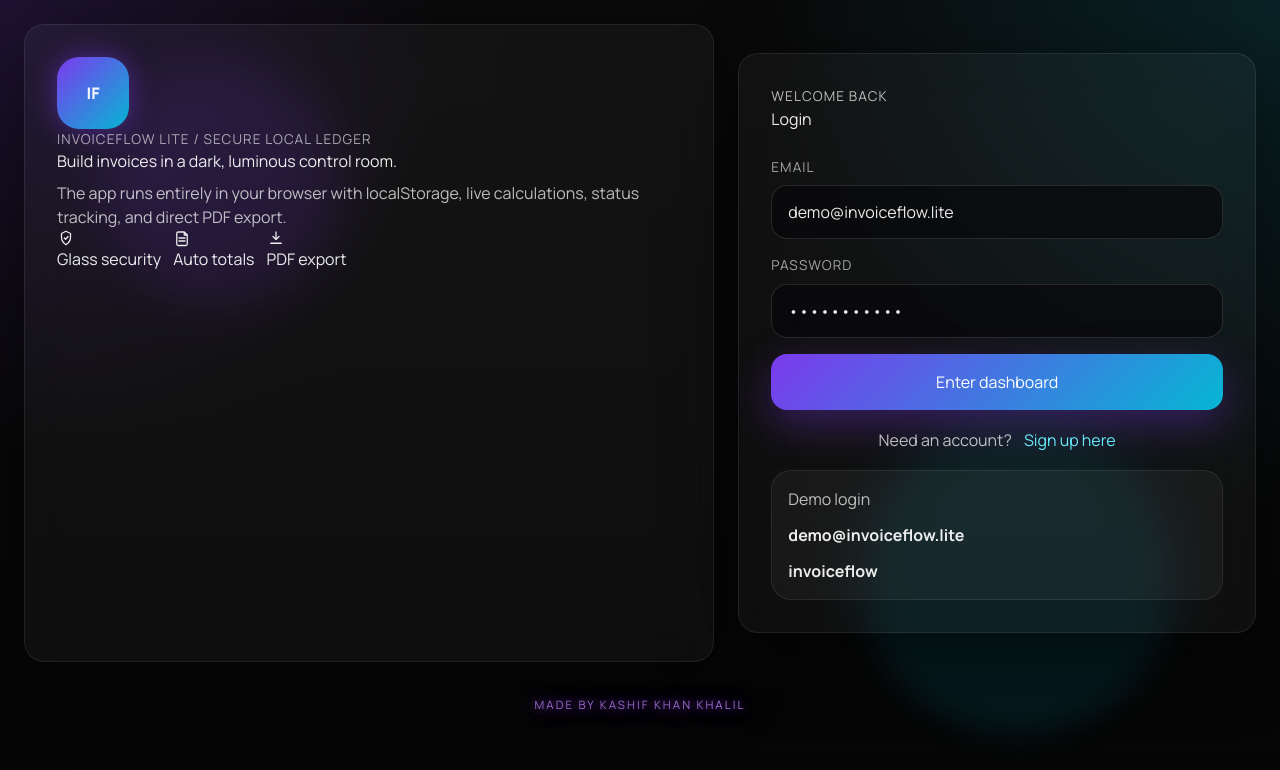
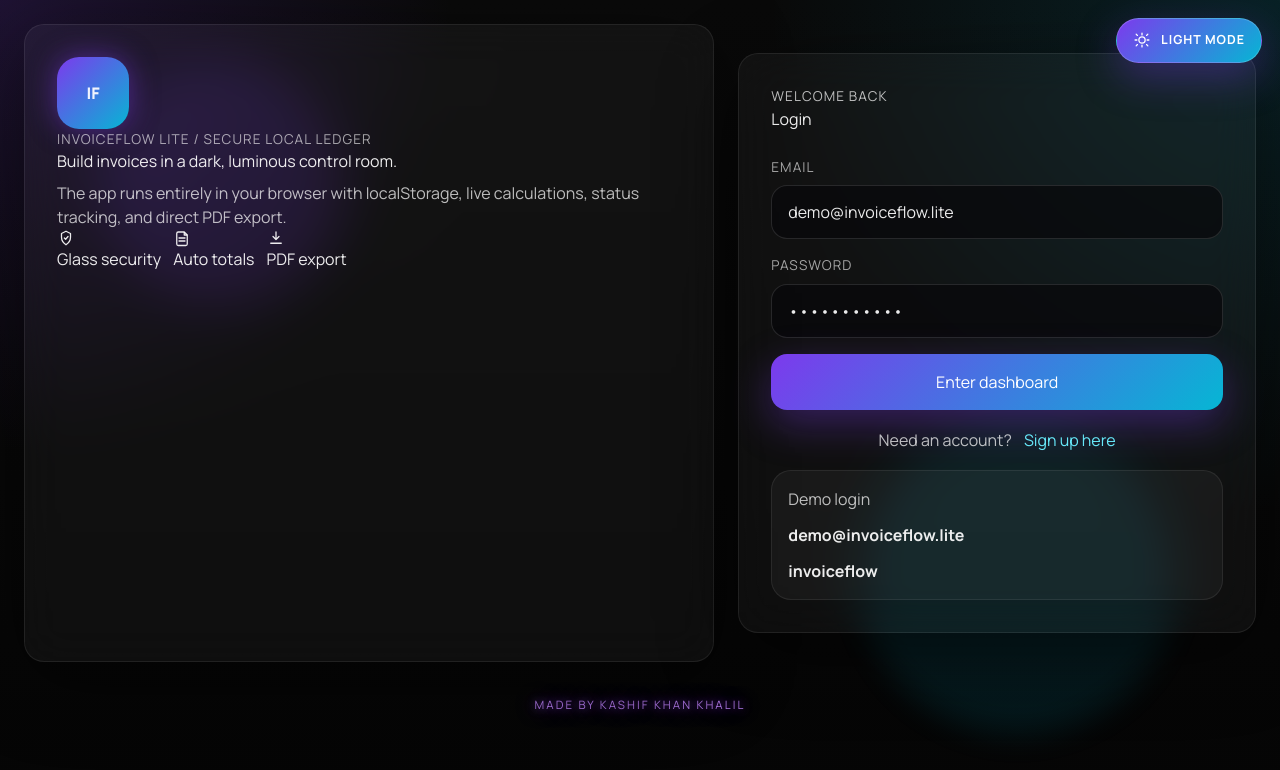
Before and after one commit to kali-lover333/InvoiceFlow-Lite, a React (Vite) app: page /login in a window 1280 px wide. Shown: the top 770 px of the page. Built offline with nearby package versions, Linux system fonts and the light colour scheme.

Commit message:
gradient dark light mode added

```diff
--- a/src/App.css
+++ b/src/App.css
@@ -140,6 +140,35 @@
 .theme-toggle .icon {
   width: 18px;
   height: 18px;
+}
+
+.theme-toggle-floating {
+  position: fixed;
+  top: 18px;
+  right: 18px;
+  z-index: 80;
+  display: inline-flex;
+  align-items: center;
+  gap: 10px;
+  padding: 12px 16px;
+  border-radius: 999px;
+  color: white;
+  background: var(--button-gradient);
+  border: 1px solid rgba(255, 255, 255, 0.18);
+  box-shadow: var(--button-shadow);
+  backdrop-filter: blur(18px);
+  -webkit-backdrop-filter: blur(18px);
+}
+
+.theme-toggle-floating:hover {
+  box-shadow: var(--button-shadow-hover);
+}
+
+.theme-toggle-floating span {
+  font-size: 0.78rem;
+  font-weight: 700;
+  letter-spacing: 0.08em;
+  text-transform: uppercase;
 }
 
 .topbar-actions {
@@ -764,6 +793,12 @@ select:focus {
     gap: 12px;
   }
 
+  .theme-toggle-floating {
+    top: 12px;
+    right: 12px;
+    padding: 10px 12px;
+  }
+
   .sidebar,
   .topbar,
   .content-panel,
--- a/src/App.jsx
+++ b/src/App.jsx
@@ -1054,7 +1054,7 @@ function AdminPage({ users, setUsers, currentUser }) {
   )
 }
 
-function AppShell({ currentUser, onLogout, theme, onToggleTheme }) {
+function AppShell({ currentUser, onLogout }) {
   const location = useLocation()
   const navigate = useNavigate()
 
@@ -1125,15 +1125,6 @@ function AppShell({ currentUser, onLogout, theme, onToggleTheme }) {
             <h1>{title}</h1>
           </div>
           <div className="topbar-actions">
-            <button
-              type="button"
-              className="theme-toggle button-secondary"
-              onClick={onToggleTheme}
-              aria-label={theme === 'dark' ? 'Switch to light mode' : 'Switch to dark mode'}
-            >
-              {theme === 'dark' ? <SunIcon /> : <MoonIcon />}
-              <span>{theme === 'dark' ? 'Light' : 'Dark'}</span>
-            </button>
             <div className="topbar-chip">{currentUser?.email || 'local session'}</div>
             <Link className="button-primary small" to="/create">
               <CreateIcon />
@@ -1157,6 +1148,20 @@ function SiteFooter() {
     <footer className="site-footer">
       <span>Made by Kashif Khan Khalil</span>
     </footer>
+  )
+}
+
+function ThemeToggleButton({ theme, onToggleTheme }) {
+  return (
+    <button
+      type="button"
+      className="theme-toggle theme-toggle-floating"
+      onClick={onToggleTheme}
+      aria-label={theme === 'dark' ? 'Switch to light mode' : 'Switch to dark mode'}
+    >
+      {theme === 'dark' ? <SunIcon /> : <MoonIcon />}
+      <span>{theme === 'dark' ? 'Light mode' : 'Dark mode'}</span>
+    </button>
   )
 }
 
@@ -1197,6 +1202,7 @@ function AppRoutes() {
 
   return (
     <BrowserRouter>
+      <ThemeToggleButton theme={theme} onToggleTheme={() => setTheme((current) => (current === 'dark' ? 'light' : 'dark'))} />
       <Routes>
         <Route path="/login" element={<AuthPage mode="login" users={users} session={session} setUsers={setUsers} setSession={setSession} />} />
         <Route path="/signup" element={<AuthPage mode="signup" users={users} session={session} setUsers={setUsers} setSession={setSession} />} />
```
